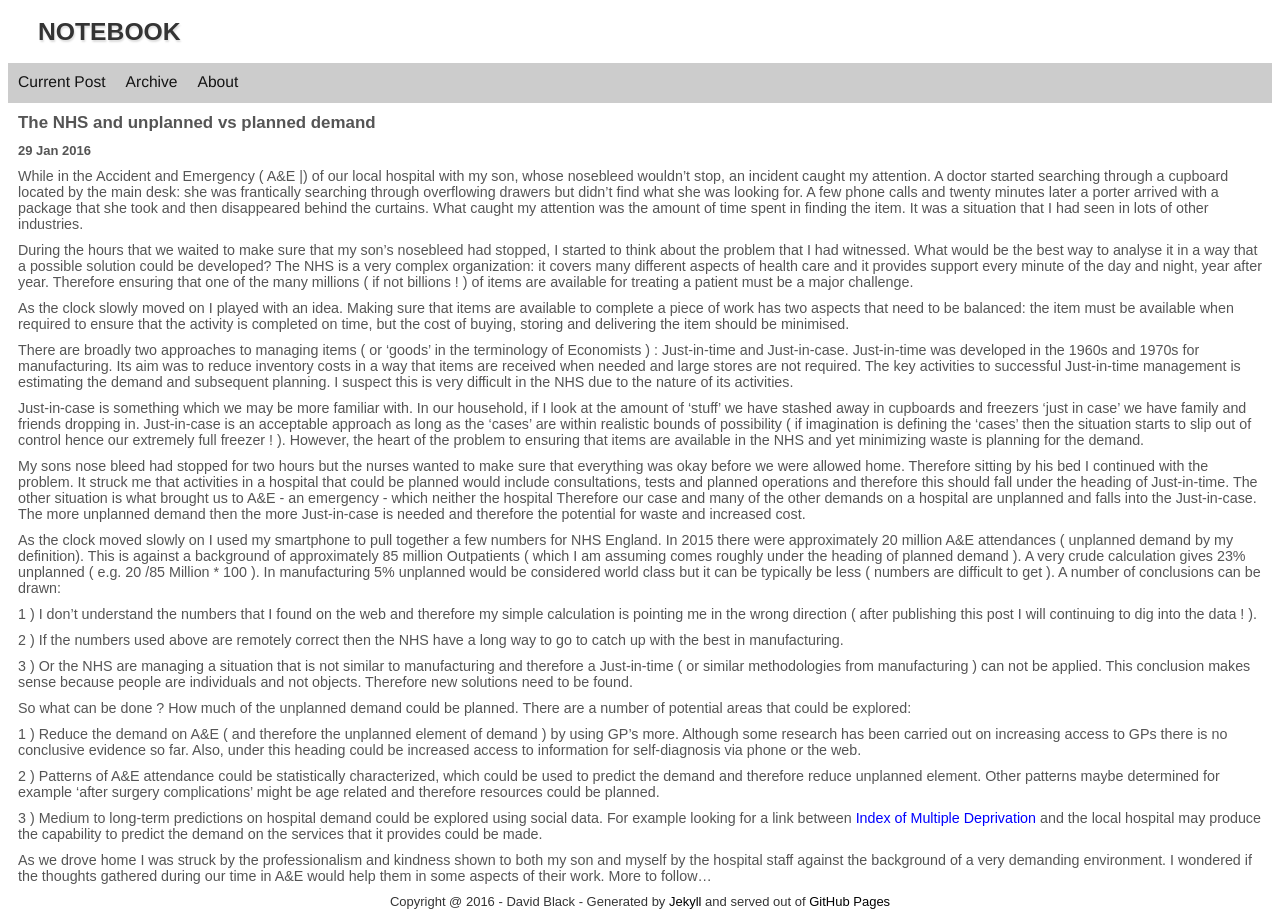
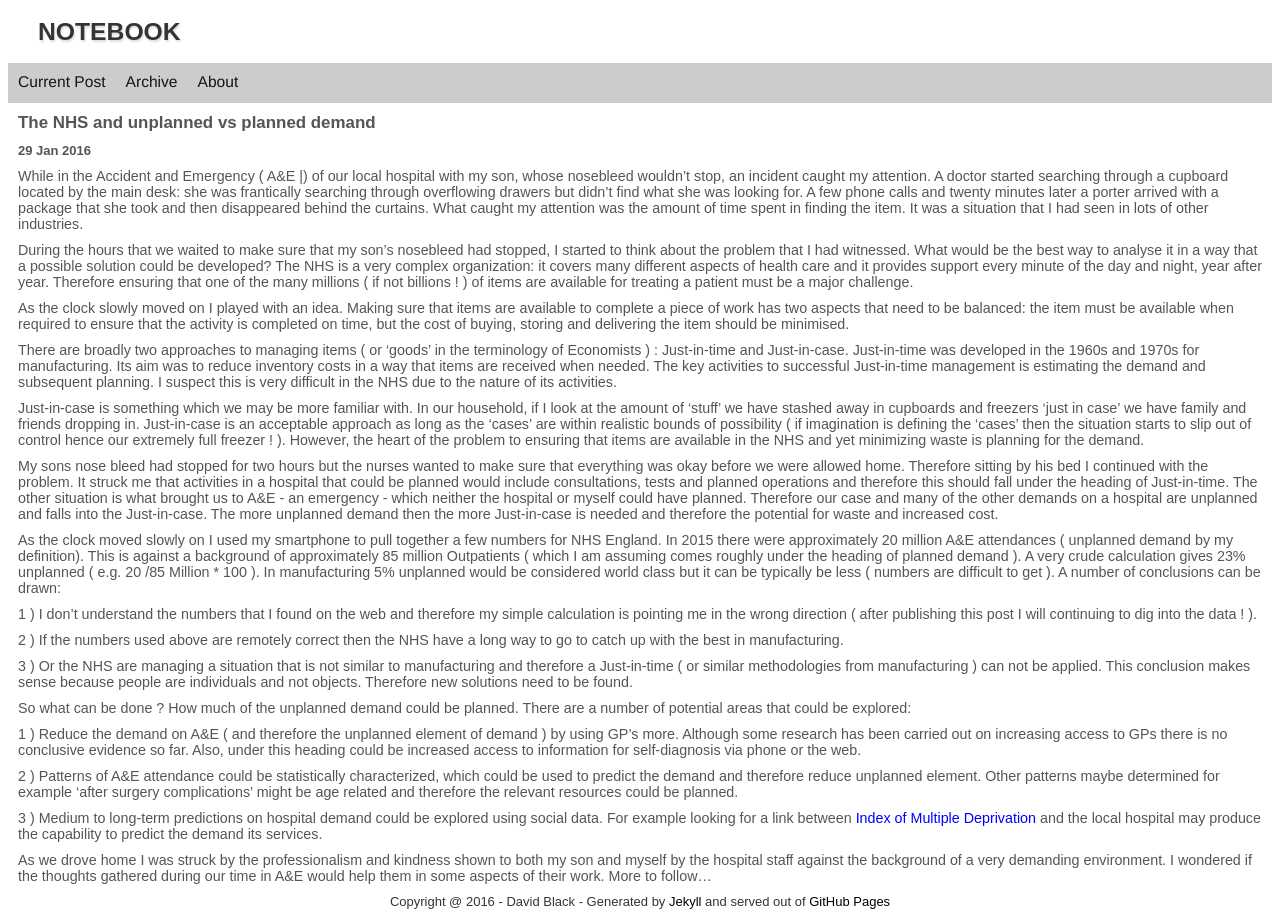
Before and after one commit to dtinblack/dtinblack.github.io, a Jekyll site: the page built from _posts/2016-01-29-current.html, in a window 1280 px wide. Built offline with Jekyll 4.4.1, drawn with Linux system fonts in a browser that asks for light colours.

Commit message:
edited post 29 January 2016

```diff
--- a/_posts/2016-01-29-current.html
+++ b/_posts/2016-01-29-current.html
@@ -33,8 +33,8 @@ storing and delivering the item should be minimised.
 <p>
 There are broadly two approaches to managing items ( or ‘goods’ in the terminology of Economists )
 : Just-in-time and Just-in-case. Just-in-time was developed in the 1960s and 1970s for manufacturing.
-Its aim was to reduce  inventory costs in a way that items are received when needed and large stores
-are not required. The key activities to successful Just-in-time management is estimating the demand
+Its aim was to reduce  inventory costs in a way that items are received when needed. The key activities
+to successful Just-in-time management is estimating the demand
 and subsequent planning. I suspect this is very difficult in the NHS due to the nature of its activities.
 </p>
 
@@ -54,7 +54,8 @@ was okay before we were allowed home. Therefore sitting by his bed I continued w
 It struck me that activities in a hospital that could be planned would include consultations,
 tests and planned operations and therefore this should fall under the heading of Just-in-time.
 The other situation is what brought us to A&E - an emergency - which neither the hospital
-Therefore our case and many of the other demands on a hospital are unplanned and falls into
+or myself could have planned. Therefore our case and many of the other demands on a hospital
+are unplanned and falls into
 the Just-in-case. The more unplanned demand then the more Just-in-case is needed and therefore
 the potential for waste and increased cost.
 </p>
@@ -101,8 +102,8 @@ via phone or the web.
 <p>
 2 ) Patterns of A&E attendance could be statistically characterized, which could be used to
 predict the demand and therefore reduce unplanned element. Other patterns maybe determined
-for example ‘after surgery complications’ might be age related and therefore resources could
-be planned.
+for example ‘after surgery complications’ might be age related and therefore the relevant
+resources could be planned.
 </p>
 
 <p>
@@ -110,7 +111,7 @@ be planned.
 social data. For example looking for a link between
 <a href="https://www.gov.uk/government/statistics/english-indices-of-deprivation-2015"
 target="_blank">Index of Multiple Deprivation</a> and the local hospital
-may produce the capability to predict the demand on the services that it provides could be made.
+may produce the capability to predict the demand its services.
 </p>
 
 <p>
```
